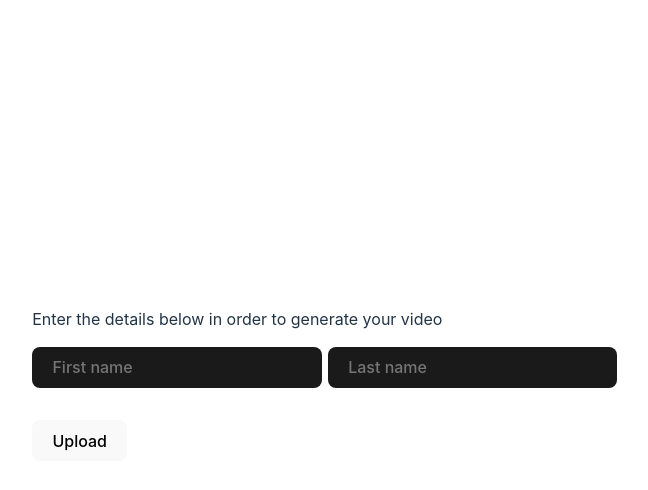
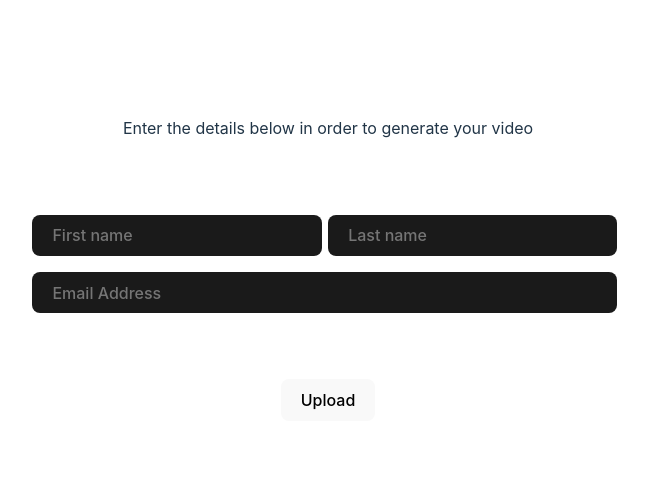
Before and after one commit to BenChaimowicz/idomoo_client, a React (Vite) app: page / in a window 1280 px wide. Shown: the top 490 px of the page, without its empty margins (312-960 px from the left). Built offline with nearby package versions, Linux system fonts and the light colour scheme.

Commit message:
form work

```diff
--- a/src/components/main_form.css
+++ b/src/components/main_form.css
@@ -9,4 +9,7 @@
     display: flex;
     flex-direction: row;
     padding: 1vh 0 1vh 0;
+    min-height: 120px;
+    justify-content: center;
+    align-items: center;
 }
--- a/src/components/main_form.tsx
+++ b/src/components/main_form.tsx
@@ -1,16 +1,30 @@
+import { useState } from 'react';
 import './main_form.css';
 import { UploadButton } from './upload_button';
-import { UserDetails } from './user_details';
+import { OnChangeUserDetailsEvent, UserDetails } from './user_details';
+
+type GenerateVideoForm = { name: string, };
+
 export const MainForm = (): JSX.Element => {
+
+    const [videoForm, setVideoForm] = useState<GenerateVideoForm>({
+        name: '',
+
+    });
+
+    const changeUserDetails = (e: OnChangeUserDetailsEvent) => {
+        setVideoForm(prev => { return { ...prev, name: e } });
+    };
+
+
 
 
     return <>
         <div className='mainContainer'>
             <div className='formRow' id="header">Enter the details below in order to generate your video</div>
             <div className='formRow' id="nameInfo">
-                <UserDetails />
+                <UserDetails onChangeUser={changeUserDetails} />
             </div>
-            <div className='formRow' id="email"></div>
             <div className='formRow' id="vars">
                 <UploadButton />
             </div>
--- a/src/components/user_details.css
+++ b/src/components/user_details.css
@@ -1,4 +1,23 @@
+.infoContainer {
+    display: flex;
+    flex-direction: column;
+}
+
+.nameContainer {
+    display: flex;
+    flex-direction: row;
+}
+
+.emailContainer {
+    padding: 2vh 0.5vw 0 0;
+    display: flex;
+    flex-direction: row;
+}
 
 .nameField {
     padding: 0 0.5vw 0 0;
 }
+
+.emailInput {
+    width: 100%;
+}
--- a/src/components/user_details.tsx
+++ b/src/components/user_details.tsx
@@ -1,28 +1,45 @@
 import { ChangeEvent, useState } from 'react';
 import './user_details.css';
 
-export const UserDetails = (): JSX.Element => {
+export type UserDetailsParams = { onChangeUser: (e: OnChangeUserDetailsEvent) => void };
+export type OnChangeUserDetailsEvent = { firstName?: string, lastName?: string, email?: string };
+
+export const UserDetails = (props: UserDetailsParams): JSX.Element => {
 
     const [firstName, setFirstName] = useState('');
-    const [lasName, setLastName] = useState('');
+    const [lastName, setLastName] = useState('');
+    const [email, setEmail] = useState('');
 
     const nameHandle = (e: ChangeEvent<HTMLInputElement>) => {
         switch (e.target.name) {
             case 'firstNameInput':
                 setFirstName(e.target.value);
+                props.onChangeUser({ firstName });
                 break;
             case 'lastNameInput':
                 setLastName(e.target.value);
+                props.onChangeUser({ lastName });
+                break;
+            case 'emailInput':
+                setEmail(e.target.value);
+                props.onChangeUser({ email });
                 break;
         }
     }
 
     return <>
-        <div className="nameField" >
-            <input type="text" name='firstNameInput' placeholder='First name' onChange={nameHandle} />
-        </div>
-        <div className="nameField">
-            <input type="text" name='lastNameInput' placeholder='Last name' onChange={nameHandle} />
+        <div className='infoContainer'>
+            <div className='nameContainer'>
+                <div className="nameField" >
+                    <input type="text" name='firstNameInput' placeholder='First name' onChange={nameHandle} />
+                </div>
+                <div className="nameField">
+                    <input type="text" name='lastNameInput' placeholder='Last name' onChange={nameHandle} />
+                </div>
+            </div>
+            <div className='emailContainer'>
+                <input type="text" name="emailInput" className='emailInput' placeholder='Email Address' onChange={nameHandle} />
+            </div>
         </div>
     </>
 }
```
